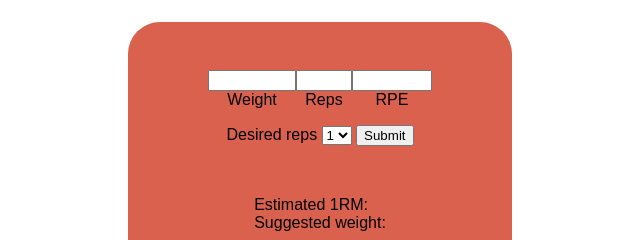
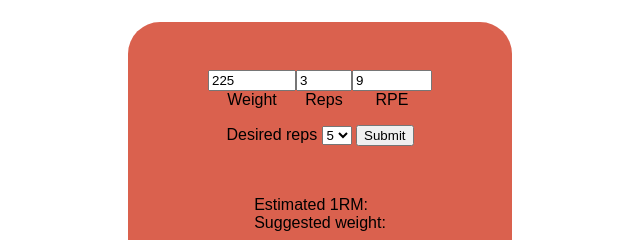
Before and after one commit to strbytes/brilliant, a plain HTML site: page index.html in a window 1280 px wide. Shown: the part 289-529 px from the top of the page, 320-960 px from the left. Drawn offline with Linux system fonts and the light colour scheme.

Commit message:
Add default values for inputs

```diff
--- a/index.html
+++ b/index.html
@@ -12,17 +12,17 @@
       <div id="main-input">
         <div>
           <input type="number" name="weight" id="weight"
-          min="0" max="1000" step="2.5"/>
+          min="0" max="1000" step="2.5" value="225"/>
           <label for="weight"> Weight </label>
         </div>
         <div>
           <input type="number" name="reps" id="reps"
-          min="1" max="12"/>
+          min="1" max="12" value="3"/>
           <label for="reps"> Reps </label>
         </div>
         <div>
           <input type="number" name="rpe" id="rpe"
-          min="8" max="10" step="0.25"/>
+          min="8" max="10" step="0.25" value="9"/>
           <label for="rpe"> RPE </label>
         </div>
       </div>
@@ -33,7 +33,7 @@
           <option value="2">2</option>
           <option value="3">3</option>
           <option value="4">4</option>
-          <option value="5">5</option>
+          <option value="5" selected>5</option>
           <option value="6">6</option>
           <option value="7">7</option>
           <option value="8">8</option>
```
